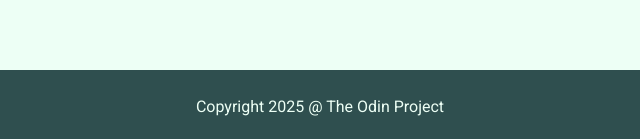
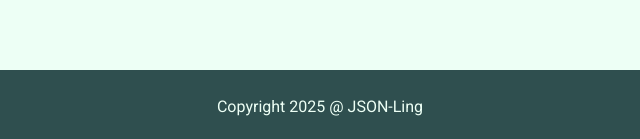
Before and after one commit to JSON-Ling/odin-landing-page, a plain HTML site: page index.html in a window 1280 px wide. Shown: the part 1589-1728 px from the top of the page, 320-960 px from the left. Drawn offline with Linux system fonts and the light colour scheme.

Commit message:
Update footer copyright

```diff
--- a/index.html
+++ b/index.html
@@ -78,7 +78,7 @@
         </div>
 
         <div class="footer">
-            Copyright 2025 @ The Odin Project
+            Copyright 2025 @ JSON-Ling
         </div>
     </body>
 </html>
```
